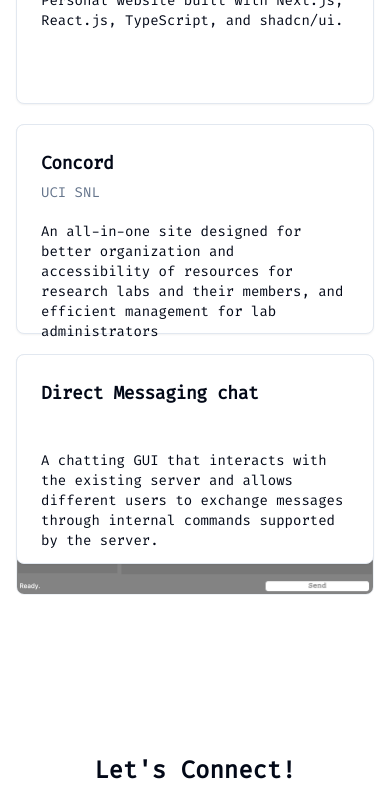
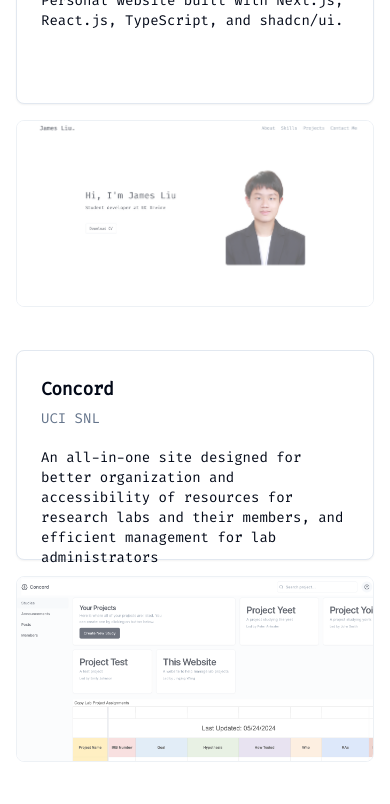
Before and after one commit to jamesxxz/portfolio, a Next.js app: page / in a window 390 px wide. Shown: the part 2300-3104 px from the top of the page. Built offline with nearby package versions, Linux system fonts and the light colour scheme.

Commit message:
Fixed responsive design of project section

```diff
--- a/package.json
+++ b/package.json
@@ -30,6 +30,7 @@
     "next": "14.2.4",
     "react": "^18",
     "react-dom": "^18",
+    "react-responsive": "^10.0.0",
     "react-scroll": "^1.9.0",
     "tailwind-merge": "^2.3.0",
     "tailwindcss-animate": "^1.0.7"
--- a/src/app/page.tsx
+++ b/src/app/page.tsx
@@ -26,7 +26,7 @@ export default function Home() {
           <Contacts></Contacts>
         </Element>
       </main>
-      <footer className="mb-[30px] mr-[20px] flex justify-end">
+      <footer className="mb-[30px] mr-[20px] flex justify-end md:items-center">
         Copyright © 2024 Jyun Rong Liu. All Rights Reserved.
       </footer>
     </div>
--- a/src/app/project.tsx
+++ b/src/app/project.tsx
@@ -8,8 +8,11 @@ import {
   CardHeader,
   CardTitle,
 } from "@/components/ui/card";
+import { useMediaQuery } from "react-responsive";
 
 export default function Projects() {
+  const isMobile = useMediaQuery({ query: `(max-width: 760px)` });
+
   function handleProjectClicked(projectUrl: string) {
     window.open(projectUrl, "_blank", "noopener,noreferrer");
   }
@@ -20,8 +23,8 @@ export default function Projects() {
       <Separator className="w-full md:w-[1100px] mt-5" />
       <div className="flex flex-col gap-[30px] md:gap-[110px] w-full md:w-[1000px] mt-[30px] md:mt-[50px]">
         {/* First Project */}
-        <div className="relative flex flex-col md:flex-row gap-4">
-          <Card className="absolute inset-0 md:relative w-full md:w-[500px] h-[210px] z-20 mb-4 md:mb-0 md:mr-[-50px] md:mt-[50px]">
+        <div className="relative flex flex-col gap-4 md:flex-row">
+          <Card className="relative w-full h-[210px] z-20 md:w-[500px] md:mr-[-50px] md:mt-[50px]">
             <CardHeader>
               <CardTitle className="text-lg">Personal Portfolio</CardTitle>
             </CardHeader>
@@ -30,7 +33,7 @@ export default function Projects() {
               shadcn/ui.
             </CardContent>
           </Card>
-          <div className="relative w-full md:w-[600px] h-[200px] z-10">
+          <div className="relative w-full h-[200px] z-10 md:w-[600px]">
             <button
               onClick={() =>
                 handleProjectClicked("https://github.com/jamesxxz/portfolio")
@@ -47,6 +50,35 @@ export default function Projects() {
         </div>
 
         {/* Second Project */}
+        {isMobile ? (
+          <div className="relative flex flex-col gap-4 md:flex-row">
+            <Card className="relative w-full h-[210px] z-20 md:w-[500px] md:mr-[-50px] md:mt-[50px]">
+              <CardHeader>
+                <CardTitle className="text-lg">Concord</CardTitle>
+                <CardDescription>UCI SNL</CardDescription>
+              </CardHeader>
+              <CardContent className="text-sm mt-[-5px]">
+                An all-in-one site designed for better organization and
+                accessibility of resources for research labs and their members,
+                and efficient management for lab administrators
+              </CardContent>
+            </Card>
+            <div className="relative w-full h-[200px] z-10 md:w-[600px]">
+              <button
+                onClick={() =>
+                  handleProjectClicked("https://github.com/ChrastilLab/Concord")
+                }
+                className="rounded-lg opacity-60 hover:opacity-100 transition-opacity duration-500 hover:shadow-2xl"
+              >
+                <img
+                  src="concord.jpg"
+                  alt="concord"
+                  className="rounded-lg border w-full h-full object-cover"
+                />
+              </button>
+            </div>
+          </div>
+        ) : (
           <div className="relative flex flex-col md:flex-row gap-4">
             <div className="relative w-full md:w-[600px] h-[200px] z-10">
               <button
@@ -74,10 +106,11 @@ export default function Projects() {
               </CardContent>
             </Card>
           </div>
+        )}
 
         {/* Third Project */}
-        <div className="relative flex flex-col md:flex-row gap-4">
-          <Card className="absolute inset-0 md:relative w-full md:w-[500px] h-[210px] z-20 mb-4 md:mb-0 md:mr-[-50px] md:mt-[60px]">
+        <div className="relative flex flex-col gap-4 md:flex-row">
+          <Card className="relative w-full h-[210px] z-20 md:w-[500px] md:mr-[-50px] md:mt-[60px]">
             <CardHeader>
               <CardTitle className="text-lg">Direct Messaging chat</CardTitle>
             </CardHeader>
@@ -87,7 +120,7 @@ export default function Projects() {
               supported by the server.
             </CardContent>
           </Card>
-          <div className="relative w-full md:w-[600px] h-[100px] z-10">
+          <div className="relative w-full h-[100px] z-10 md:w-[600px]">
             <button
               onClick={() =>
                 handleProjectClicked(
```
Also changed, not shown: 1 other file (tests, documents, lock files or other folders). Lines whose indentation alone changed are shown as unchanged.
